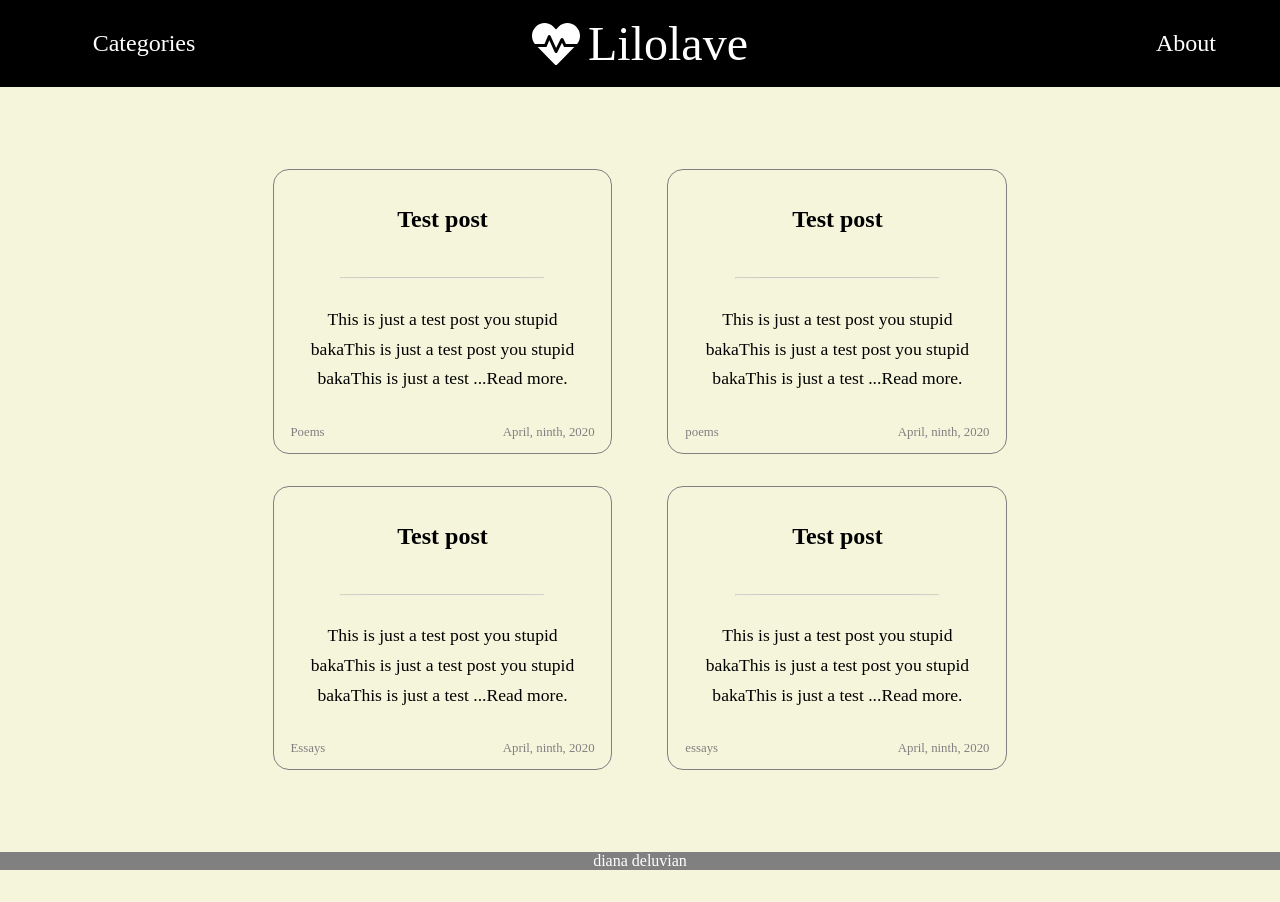
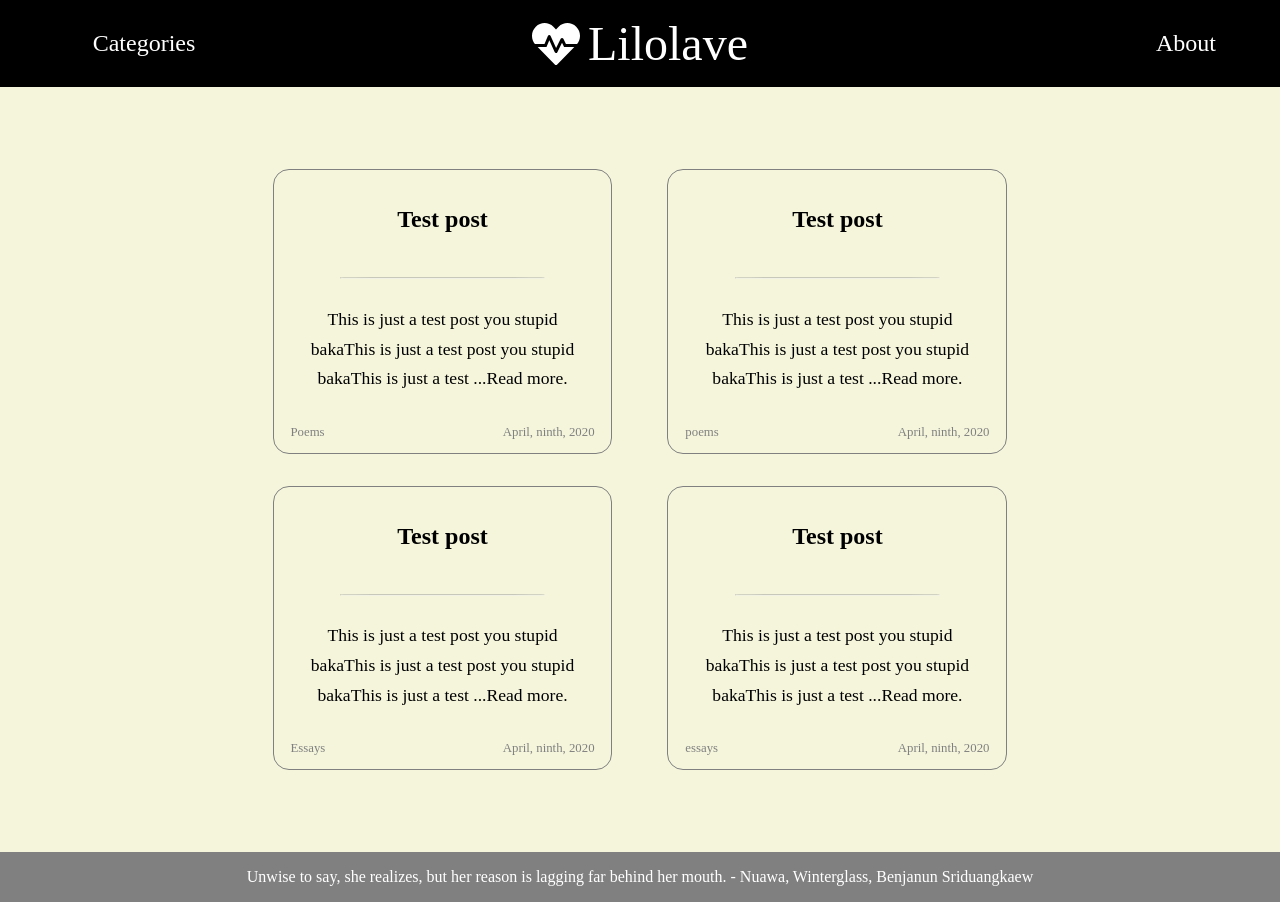
Before and after one commit to Diana-Deluvian/Lilolave, a React (Create React App) app in the folder client/: page / in a window 1280 px wide. Built offline with nearby package versions, Linux system fonts and the light colour scheme; a web font is replaced by a local one.

Commit message:
fixed footer styling, overall improved styling, added icon

```diff
--- a/client/public/index.html
+++ b/client/public/index.html
@@ -24,7 +24,12 @@
       work correctly both with client-side routing and a non-root public URL.
       Learn how to configure a non-root public URL by running `npm run build`.
     -->
-    <title>React App</title>
+    <title>Lilolave</title>
+    <link rel="icon" href="/favicon.ico.svg" type="image/svg+xml">
+    <!--
+      Icon used through the common licence, in thanks to Font Awesome.
+      https://fontawesome.com/license
+    -->
   </head>
   <body>
     <noscript>You need to enable JavaScript to run this app.</noscript>
--- a/client/src/App.css
+++ b/client/src/App.css
@@ -1,4 +1,8 @@
 .container {
     display: flex;
-    justify-content: center;
+    flex-direction: column;
+    justify-content: space-between;
+    align-items: center;
+    min-height: 100vh;
+    max-width: 100vw;
 }
--- a/client/src/App.js
+++ b/client/src/App.js
@@ -20,7 +20,6 @@ const FILTER_MAP = {
   "Series introspection": post => post.category === 'Series introspection'
 };
 
-const essays = (post) => post.category === 'essays';
 const FILTER_NAMES = Object.keys(FILTER_MAP);
 
 const DATA = [{
@@ -55,9 +54,10 @@ const DATA = [{
 function App() {
   const [filter, setFilter] = useState('All');
   return (
+    <div className='container'>
     <Router>
       <Header setFilter={setFilter} />
-      <div className='container'>
+
       <Switch>
         <Route path={`/post/:postId`}>
           <Post posts = {DATA}  />
@@ -68,9 +68,10 @@ function App() {
 
         </Route>
       </Switch>
-      </div>
+
       <Footer />
     </Router>
+    </div>
   );
 }
 
--- a/client/src/components/Footer/Footer.css
+++ b/client/src/components/Footer/Footer.css
@@ -4,4 +4,13 @@
     color: white;
     text-align: center;
     margin-top: 50px;
+    box-sizing: border-box;
 }
+
+.footerQuote {
+    max-width: 66%;
+    margin-left:17%;
+    display: flex;
+    justify-content: center;
+    align-items: center;
+}
--- a/client/src/components/Footer/Footer.js
+++ b/client/src/components/Footer/Footer.js
@@ -1,11 +1,24 @@
 import React from 'react';
 
-import './Footer.css'
+import './Footer.css';
+
+const quotes = [
+    "A rock flung is promised to the ground.",
+    "I will bless you with this knowledge; I will curse you with the truth",
+    "You are not the one walking the path, you are the path. The one walking it is time.",
+    "There is beauty in truth.",
+    "People should be allowed to be.",
+    "Is your every solution to a problem longing for the last one?",
+    "Unwise to say, she realizes, but her reason is lagging far behind her mouth. - Nuawa, Winterglass, Benjanun Sriduangkaew",
+    "test 0"
+];
+
+let quote = quotes[Math.floor(Math.random() * (quotes.length-1))];
 
 const Footer = () => {
     return (
         <div className="footer">
-            <p>diana deluvian</p>
+            <p className="footerQuote">{quote}</p>
         </div>
     )
 }
--- a/client/src/components/Header/Header.css
+++ b/client/src/components/Header/Header.css
@@ -1,4 +1,5 @@
 .header {
+    width: 100%;
     font-size: 3em;
     text-align: center;
     display: flex;
@@ -7,6 +8,7 @@
     padding: 1rem;
     color: white;
     background-color: black;
+    box-sizing: border-box;
 }
 
 
@@ -14,3 +16,7 @@
     display: flex;
     align-items: center;
 }
+
+#Lilolave:hover {
+    cursor: pointer;
+}
--- a/client/src/components/Header/Header.js
+++ b/client/src/components/Header/Header.js
@@ -3,15 +3,17 @@ import { FaHeartbeat } from "react-icons/fa";
 import { IconContext } from "react-icons";
 import SidebarLeft from '../SidebarLeft/SidebarLeft';
 import SidebarRight from '../SidebarRight/SidebarRight';
+import { useHistory } from "react-router-dom";
 
 import './Header.css';
 
 
 const Header = ({ setFilter }) => {
+    let history = useHistory();
     return (
         <div className='header'>
             <SidebarLeft setFilter={setFilter} />
-            <div id="Lilolave">
+            <div id="Lilolave" onClick={() => history.push(`/`)}>
             <IconContext.Provider value={{ style: {marginRight: '0.5rem'}}} >
             <FaHeartbeat />
             </IconContext.Provider>
--- a/client/src/components/SidebarLeft/Category/Item/Item.css
+++ b/client/src/components/SidebarLeft/Category/Item/Item.css
@@ -1,14 +1,18 @@
 .sidebarLeftItem {
     list-style: none;
     font-size: 0.75em;
-    padding: 0.1em;
+    padding: 0.2em;
     color:gainsboro;
 }
 
 .sidebarLeftItem:first-of-type {
-    margin-top: 0.5em;
+    margin-top: 0.9em;
 }
 
 .activeItem {
     background-color: gray;
 }
+
+.sidebarLeftItem:hover {
+    cursor: pointer;
+}
--- a/client/src/components/SidebarLeft/Category/Item/Item.js
+++ b/client/src/components/SidebarLeft/Category/Item/Item.js
@@ -1,9 +1,14 @@
 import React from 'react';
-import './Item.css'
+import './Item.css';
+import { useHistory } from "react-router-dom";
 
 const Item = ({item, setFilter}) => {
+    let history = useHistory();
     return (
-        <li className="sidebarLeftItem" onClick={() => setFilter(item)}>{item}</li>
+        <li className="sidebarLeftItem" onClick={() => {
+            history.push(`/`);
+            setFilter(item)}
+        }>{item}</li>
     )
 }
 
--- a/client/src/index.css
+++ b/client/src/index.css
@@ -4,7 +4,6 @@ body {
     margin: 0;
     padding: 0;
     background-color: beige;
-    clear: both;
 }
 
 body * {
```
Also changed, not shown: client/public/favicon.ico.svg (added).
